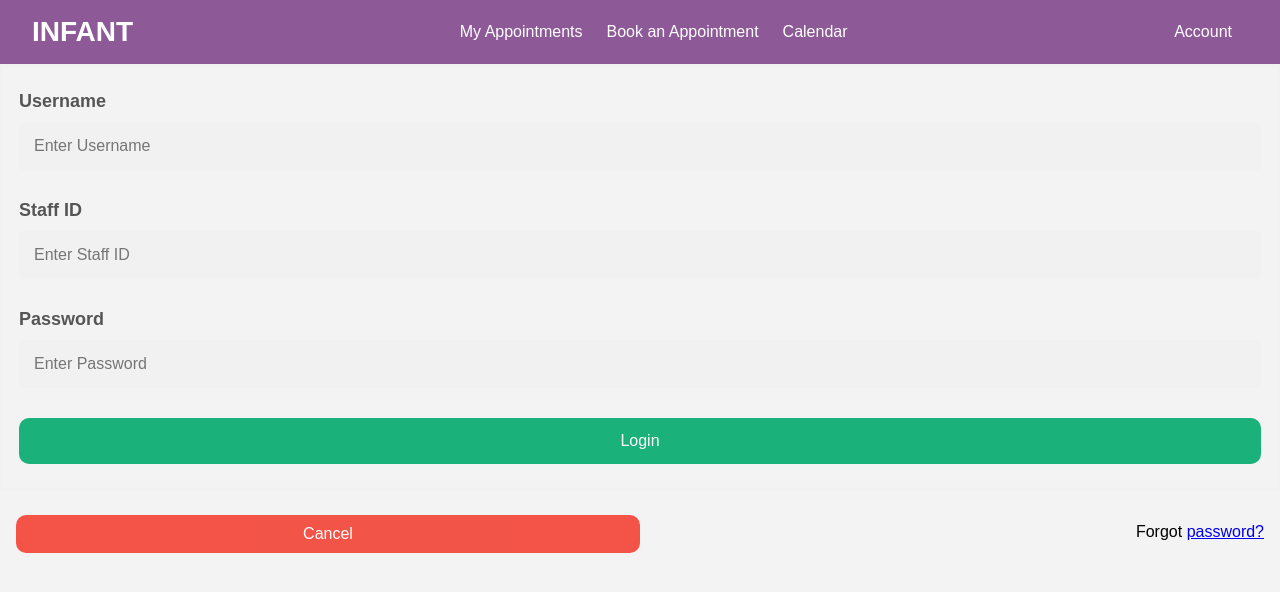
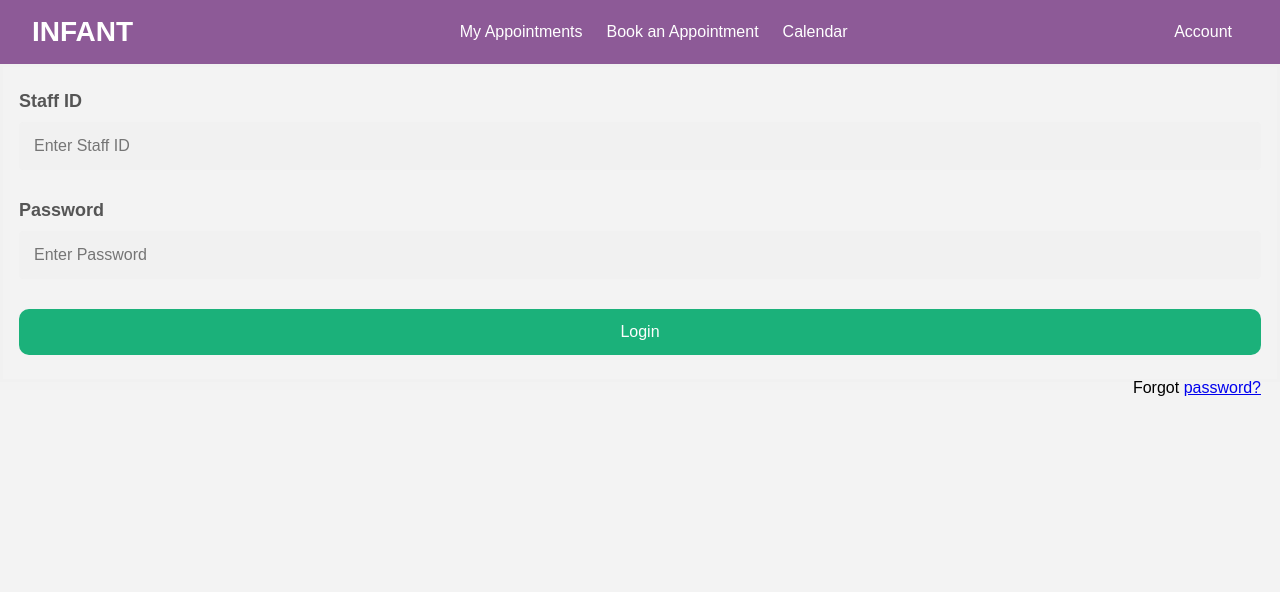
Before and after one commit to Aoibheannmangan/test-scheduler, a React (Create React App) app: page /login in a window 1280 px wide. Shown: the top 592 px of the page. Built offline with nearby package versions, Linux system fonts and the light colour scheme.

Commit message:
local storage logic

```diff
--- a/src/login.css
+++ b/src/login.css
@@ -24,16 +24,6 @@ button:hover {
     opacity: 0.8;
 }
 
-.cancelbtn {
-    width: auto;
-    padding: 10px 18px;
-    background-color: #f44336;
-}
-
-.container {
-    padding: 16px;
-}
-
 span.psw {
     float: right;
     padding-top: 16px;
@@ -44,7 +34,4 @@ span.psw {
         display: block;
         float: none;
     }
-    .cancelbtn {
-        width: 100%
-    }
 }
--- a/src/login.js
+++ b/src/login.js
@@ -2,31 +2,51 @@ import React, { useState } from 'react';
 import './login.css';
 import { useNavigate } from 'react-router-dom';
 
+const LogIn = () => {
+    const [staffId, setStaffId] = useState('');
+    const [password, setPassword] = useState('');
 
-const LogIn = () => {
+    const navigate = useNavigate();
+
+    const handleLogin = (e) => {
+        e.preventDefault();
+
+        const storedUser = JSON.parse(localStorage.getItem('user'));
+
+        if (storedUser && storedUser.staffId === staffId && storedUser.password === password) {
+            alert("Login Successful!");
+            navigate('/calender');
+        } else {
+            alert("Staff ID or Password is incorrect!");
+        }
+    };
 
     return (
         <div className="loginscreen">
-            <form action="action_page.php" method="post">
-                <div class="container">
-                    <label for="uname"><b>Username</b></label>
-                    <input type="text" placeholder="Enter Username" name="uname" required />
+            <form onSubmit={handleLogin}>
+                <div className="container">
+                    <label htmlFor="sid"><b>Staff ID</b></label>
+                    <input
+                        type="number"
+                        placeholder="Enter Staff ID"
+                        value={staffId}
+                        onChange={(e) => setStaffId(e.target.value)}
+                        required
+                    />
 
-                    <label for="sid"><b>Staff ID</b></label>
-                    <input type="number" placeholder="Enter Staff ID" name="sid" required />
-
-                    <label for="psw"><b>Password</b></label>
-                    <input type="password" placeholder="Enter Password" name="psw" required />
+                    <label htmlFor="psw"><b>Password</b></label>
+                    <input
+                        type="password"
+                        placeholder="Enter Password"
+                        value={password}
+                        onChange={(e) => setPassword(e.target.value)}
+                        required
+                    />
 
                     <button type="submit">Login</button>
+                    <span className="psw">Forgot <a href="#">password?</a></span>
                 </div>
             </form>
-
-            <div class="container">
-                <button type="button" class="cancelbtn">Cancel</button>
-                <span class="psw">Forgot <a href="#">password?</a></span>
-
-            </div>
         </div>
     );
 };
--- a/src/signup.css
+++ b/src/signup.css
@@ -32,6 +32,17 @@ button:hover {
 .cancelbtn, signupbtn {
     float: left;
     width: 50%;
+    box-sizing: border-box;
+
+}
+
+.button-row {
+    display: flex;
+    gap: 10px;
+}
+
+.button-row button {
+    flex: 1;
 }
 
 .container {
--- a/src/signup.js
+++ b/src/signup.js
@@ -5,28 +5,78 @@ import { useNavigate } from 'react-router-dom';
 
 const SignUp = () => {
 
+    const [email, setEmail] = useState('');
+    const [staffId, setStaffId] = useState('');
+    const [password, setPassword] = useState('');
+    const [repeatPassword, setRepeatPassword] = useState('');
+
+    const navigate = useNavigate();
+
+    const handleSubmit = (e) => {
+        e.preventDefault();
+
+        if (password !== repeatPassword) {
+            alert("Passwords do not match! Please try again");
+            return;
+        }
+
+        const userData = {
+            email,
+            staffId,
+            password
+        }
+
+        localStorage.setItem('user', JSON.stringify(userData));
+        alert("Account Successfully Created!")
+        navigate('/calender')
+
+    }
+
     return (
         <div className="signupscreen">
-            <form action="action_page.php">
+            <form onSubmit={handleSubmit}>
                 <div class="container">
                     <h1>Sign Up</h1>
                     <p>Please fill in this form to create an account.</p>
 
                     <label for="email"><b>Email</b></label>
-                    <input type="email" placeholder="Enter Email" name="email" required />
+                    <input
+                        type="email"
+                        placeholder="Enter Email"
+                        value= {email}
+                        onChange={(e) => setEmail(e.target.value)}
+                        required />
 
                     <label for="sid"><b>Staff ID</b></label>
-                    <input type="number" placeholder="Enter Staff ID" name="sid" required />
+                    <input
+                        type="number"
+                        placeholder="Enter Staff ID"
+                        value={staffId}
+                        onChange={(e) => setStaffId(e.target.value)}
+                        required />
 
                     <label for="psw"><b>Password</b></label>
-                    <input type="password" placeholder="Enter Password" name="psw" required />
+                    <input
+                        type="password"
+                        placeholder="Enter Password"
+                        value={password}
+                        onChange={(e) => setPassword(e.target.value)}
+                        required />
 
                     <label for="psw-repeat"><b>Repeat Password</b></label>
-                    <input type="password" placeholder='Please re-enter your password' name="psw-repeat" required />
+                    <input
+                        type="password"
+                        placeholder='Please re-enter your password'
+                        value={repeatPassword}
+                        onChange={(e) => setRepeatPassword(e.target.value)}
+                        required />
 
                     <div class="clearfix">
-                        <button type="button" class="cancelbtn">Cancel</button>
-                        <button type="submit" class="signupbtn">Sign Up</button>
+                        <div class="button-row">
+                            <button type="button" class="cancelbtn">Cancel</button>
+                            <button type="submit" class="signupbtn">Sign Up</button>
+                        </div>
+
                     </div>
                 </div>
             </form>
```
